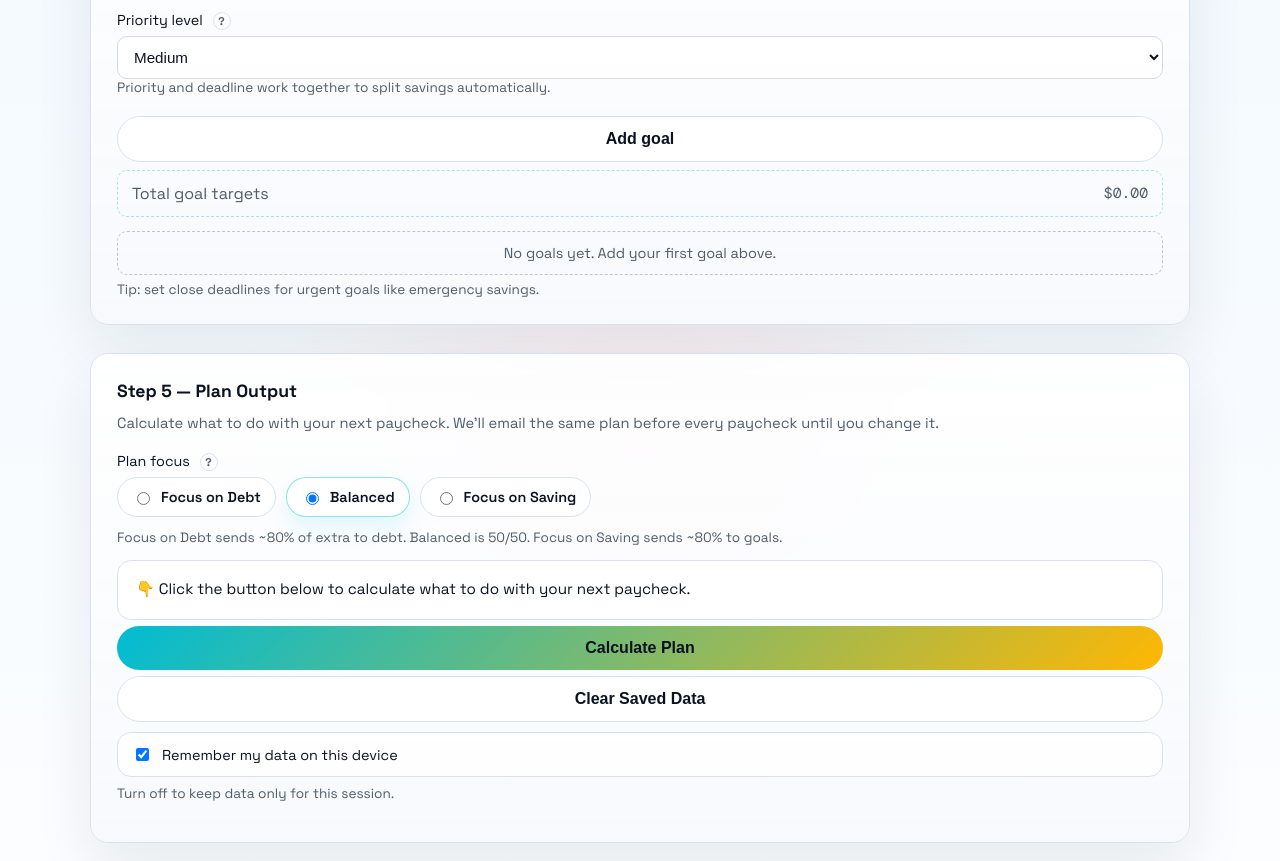
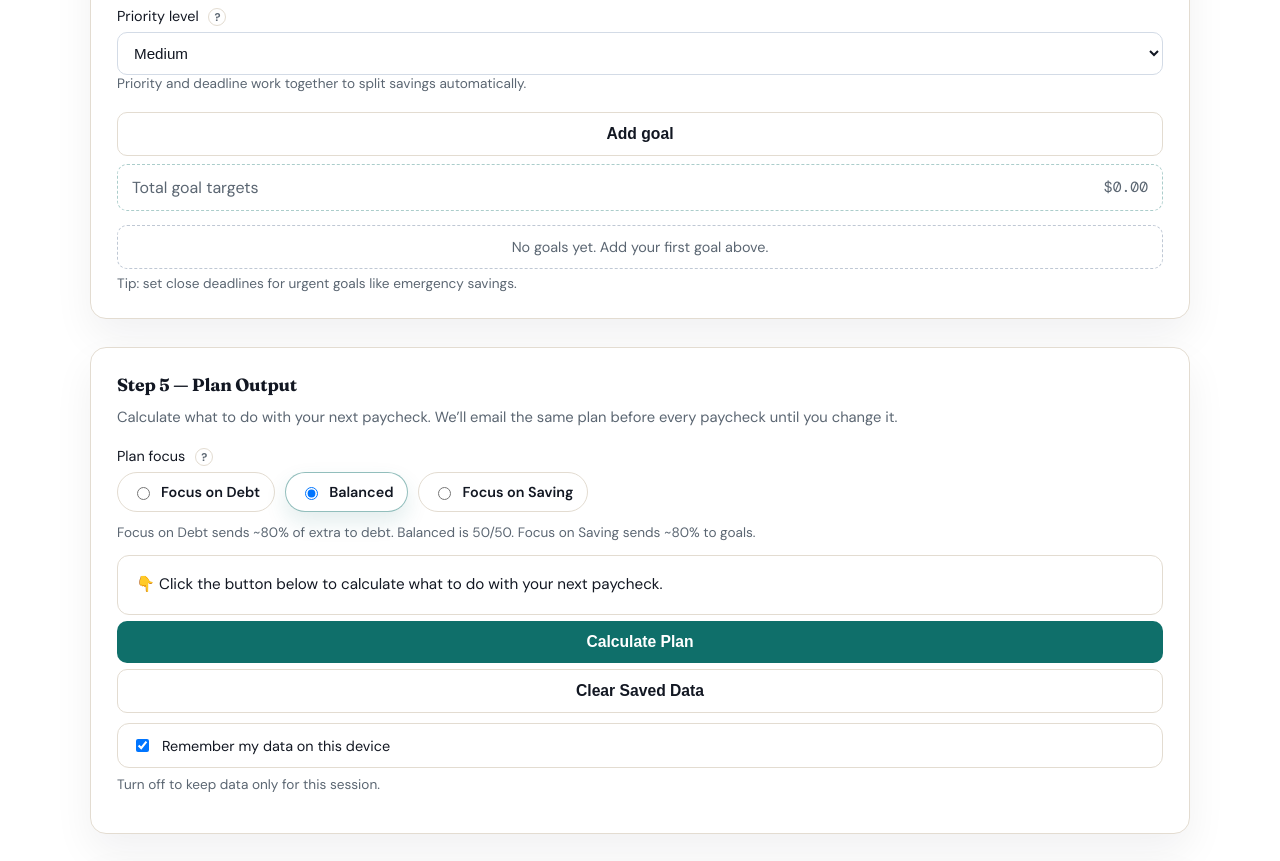
Before and after one commit to marcoidrovoo/debt-planner, a website: page planner.html in a window 1280 px wide. Shown: the part 3152-4013 px from the top of the page. Drawn offline with nearby package versions, Linux system fonts and the light colour scheme.

Commit message:
Refine UI for premium aesthetic

```diff
--- a/planner.html
+++ b/planner.html
@@ -12,22 +12,22 @@
   <link rel="icon" href="/favicon.svg" type="image/svg+xml" />
   <link rel="manifest" href="/site.webmanifest" />
   <style>
-    @import url("https://fonts.googleapis.com/css2?family=Space+Grotesk:wght@400;500;600;700&family=DM+Mono:wght@400;500&display=swap");
+    @import url("https://fonts.googleapis.com/css2?family=Fraunces:wght@400;600;700&family=DM+Sans:wght@400;500;600;700&family=DM+Mono:wght@400;500&display=swap");
 
     :root {
-      --bg: #fff7ee;
-      --bg-2: #eef7ff;
+      --bg: #f6f3ee;
+      --bg-2: #ffffff;
       --card: #ffffff;
-      --card-2: #f7fbff;
-      --muted: #4f5d6b;
-      --text: #0a1220;
-      --accent: #00bcd4;
-      --accent-2: #ffb703;
-      --accent-3: #ff6b6b;
-      --border: #d8e2ef;
-      --shadow: 0 24px 60px rgba(15, 23, 42, 0.08);
-      --radius-lg: 18px;
-      --radius-md: 14px;
+      --card-2: #f5f1ea;
+      --muted: #5b6672;
+      --text: #121722;
+      --accent: #0f6f6a;
+      --accent-2: #d5b47a;
+      --accent-3: #1f2937;
+      --border: #e3dcd1;
+      --shadow: 0 18px 40px rgba(15, 23, 42, 0.06);
+      --radius-lg: 16px;
+      --radius-md: 12px;
       --radius-sm: 10px;
       --space-lg: 28px;
       --space-md: 20px;
@@ -37,12 +37,8 @@
     * { box-sizing: border-box; }
 
     body {
-      font-family: "Space Grotesk", system-ui, -apple-system, sans-serif;
-      background:
-        radial-gradient(900px 520px at 12% 0%, rgba(0, 188, 212, 0.18), transparent 60%),
-        radial-gradient(700px 520px at 82% 10%, rgba(255, 183, 3, 0.22), transparent 60%),
-        radial-gradient(640px 480px at 50% 80%, rgba(255, 107, 107, 0.12), transparent 60%),
-        linear-gradient(180deg, var(--bg), var(--bg-2) 55%, #ffffff 100%);
+      font-family: "DM Sans", system-ui, -apple-system, sans-serif;
+      background: linear-gradient(180deg, var(--bg), var(--bg-2) 60%);
       color: var(--text);
       margin: 0;
       min-height: 100vh;
@@ -62,12 +58,11 @@
     }
 
     .card {
-      background: linear-gradient(180deg, rgba(255, 255, 255, 0.9), rgba(247, 249, 252, 0.95));
+      background: var(--card);
       border: 1px solid var(--border);
       border-radius: var(--radius-lg);
       padding: 26px;
       box-shadow: var(--shadow);
-      backdrop-filter: blur(6px);
       animation: fadeUp 0.6s ease both;
     }
 
@@ -82,17 +77,17 @@
       flex-direction: column;
       gap: 14px;
       padding: 32px;
-      background:
-        linear-gradient(135deg, rgba(0, 188, 212, 0.18), transparent 60%),
-        linear-gradient(315deg, rgba(255, 183, 3, 0.18), transparent 50%),
-        var(--card);
-      border: 1px solid rgba(0, 188, 212, 0.25);
-    }
-
+      background: linear-gradient(135deg, rgba(15, 111, 106, 0.08), transparent 55%), var(--card);
+      border: 1px solid var(--border);
+    }
+
+    h1, h2, h3 {
+      font-family: "Fraunces", "DM Sans", serif;
+      letter-spacing: -0.01em;
+    }
     h1 {
       margin: 0;
-      font-size: clamp(1.8rem, 2.4vw, 2.4rem);
-      letter-spacing: -0.02em;
+      font-size: clamp(1.8rem, 2.3vw, 2.35rem);
     }
 
     .subtitle {
@@ -108,12 +103,12 @@
     }
 
     .step {
-      padding: 6px 12px;
+      padding: 6px 10px;
       border-radius: 999px;
-      border: 1px solid rgba(0, 188, 212, 0.25);
-      background: rgba(255, 255, 255, 0.8);
+      border: 1px solid var(--border);
+      background: #ffffff;
       color: var(--text);
-      font-size: 0.85rem;
+      font-size: 0.82rem;
       font-weight: 600;
     }
 
@@ -149,24 +144,24 @@
 
     input:focus, select:focus, textarea:focus {
       outline: none;
-      border-color: rgba(0, 188, 212, 0.55);
-      box-shadow: 0 0 0 3px rgba(0, 188, 212, 0.12);
+      border-color: rgba(15, 111, 106, 0.55);
+      box-shadow: 0 0 0 3px rgba(15, 111, 106, 0.12);
     }
 
     .button {
       width: 100%;
-      padding: 13px 16px;
-      border-radius: 999px;
+      padding: 12px 16px;
+      border-radius: var(--radius-sm);
       border: none;
-      font-size: 1rem;
+      font-size: 0.98rem;
       font-weight: 700;
       cursor: pointer;
       margin-top: 6px;
-      background: linear-gradient(135deg, var(--accent), var(--accent-2));
-      color: #0b1120;
+      background: var(--accent);
+      color: #ffffff;
       transition: transform 0.2s ease, box-shadow 0.2s ease;
     }
-    .button:hover { transform: translateY(-1px); box-shadow: 0 16px 36px rgba(0, 188, 212, 0.18); }
+    .button:hover { transform: translateY(-1px); box-shadow: 0 12px 26px rgba(15, 23, 42, 0.12); }
     .button:disabled {
       opacity: 0.6;
       cursor: not-allowed;
@@ -270,8 +265,8 @@
       display: inline-flex;
       padding: 4px 10px;
       border-radius: 999px;
-      border: 1px solid rgba(0, 188, 212, 0.35);
-      background: rgba(0, 188, 212, 0.08);
+      border: 1px solid rgba(15, 111, 106, 0.35);
+      background: rgba(15, 111, 106, 0.08);
       color: var(--text);
       font-size: 0.8rem;
       font-weight: 700;
@@ -291,7 +286,7 @@
       justify-content: space-between;
       align-items: center;
       padding: 12px 14px;
-      border: 1px dashed rgba(0, 188, 212, 0.35);
+      border: 1px dashed rgba(15, 111, 106, 0.35);
       border-radius: var(--radius-sm);
       margin-top: 8px;
       color: var(--muted);
@@ -311,7 +306,7 @@
       font-size: 0.8rem;
       cursor: pointer;
     }
-    .tiny:hover { border-color: rgba(0, 188, 212, 0.5); }
+    .tiny:hover { border-color: rgba(15, 111, 106, 0.5); }
 
     .empty {
       padding: 12px;
@@ -342,8 +337,8 @@
     }
     .toggle-pill input { width: auto; }
     .toggle-pill.active {
-      border-color: rgba(0, 188, 212, 0.45);
-      box-shadow: 0 10px 22px rgba(0, 188, 212, 0.12);
+      border-color: rgba(15, 111, 106, 0.45);
+      box-shadow: 0 10px 22px rgba(15, 111, 106, 0.12);
     }
 
     .tooltip {
@@ -454,11 +449,11 @@
       width: 26px;
       height: 26px;
       border-radius: 8px;
-      background: linear-gradient(135deg, var(--accent), var(--accent-2));
+      background: var(--accent);
       display: inline-flex;
       align-items: center;
       justify-content: center;
-      color: #0b1120;
+      color: #ffffff;
       font-weight: 800;
       font-size: 0.9rem;
     }
```
Also changed, not shown: index.html (+34 -39 lines), web/index.html (+34 -39 lines), web/planner.html (+45 -50 lines).
